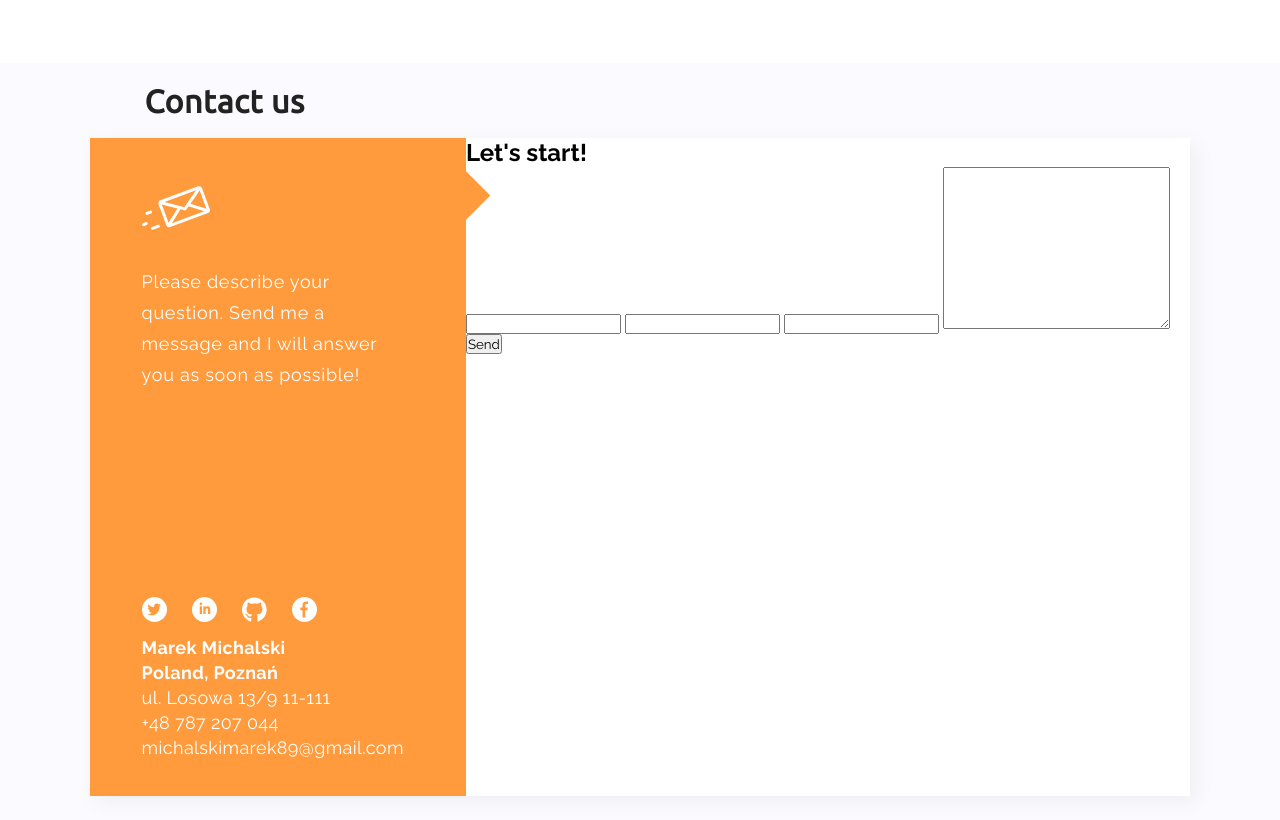
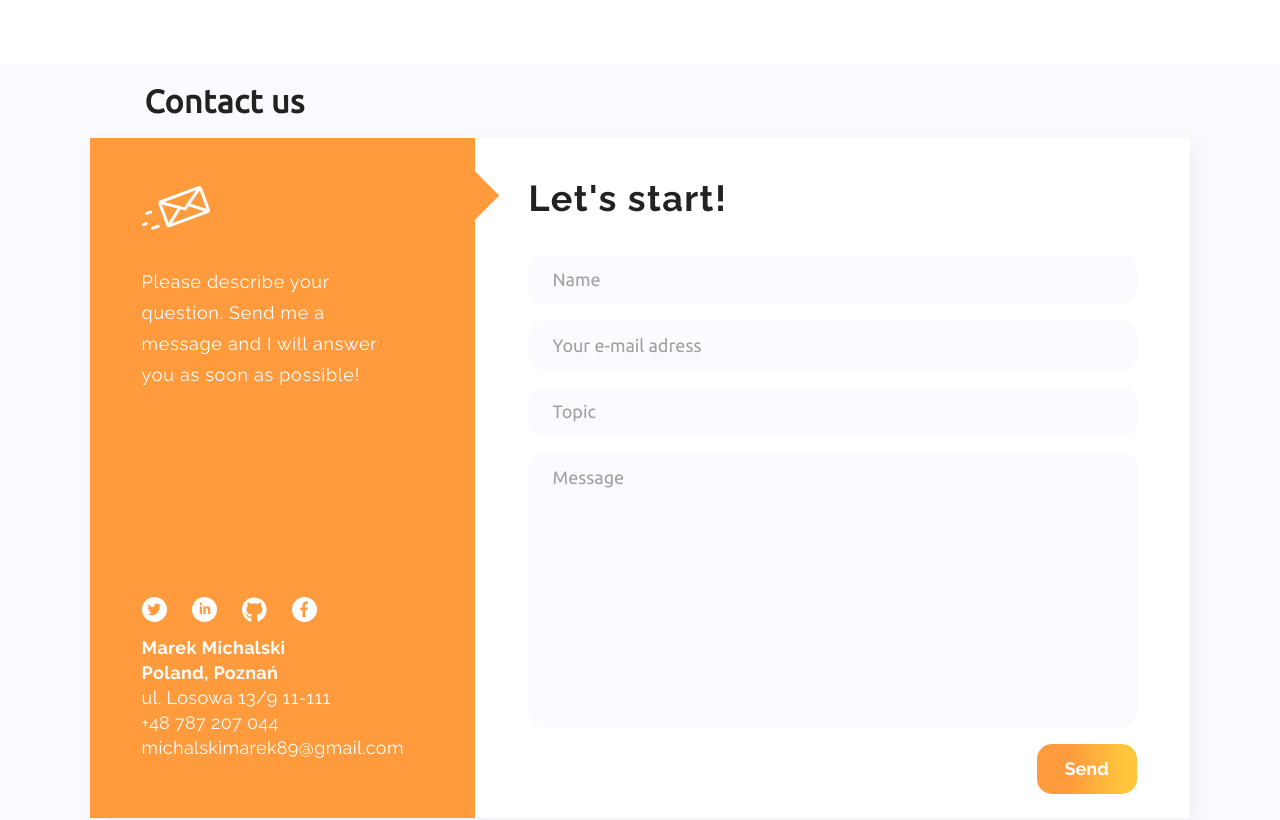
Before and after one commit to MichalskiMarek/coderscamp-portfolio-page, a website: page index.html in a window 1280 px wide. Shown: the part 3320-4140 px from the top of the page. Drawn offline with Linux system fonts and the light colour scheme.

Commit message:
add form styling

```diff
--- a/index.html
+++ b/index.html
@@ -207,13 +207,13 @@
         </div>
       </div>
       <div class="contact-form">
-        <h2 class="contact-form__title">Let's start!</h2>
         <form class="contact-form__form" action="">
-          <input class="contact-form__input" type="text" />
-          <input class="contact-form__input" type="email" name="" id="" />
-          <input class="contact-form__input" type="text" />
-          <textarea class="contact-form__input contact-form__input--textarea  " name="" id="" cols="30"
-            rows="10"></textarea>
+          <h2 class="contact-form__title">Let's start!</h2>
+          <input class="contact-form__input" type="text" placeholder="Name" />
+          <input class="contact-form__input" type="email" name="" placeholder="Your e-mail adress" />
+          <input class="contact-form__input" type="text" placeholder="Topic" />
+          <textarea class="contact-form__input contact-form__input--textarea" placeholder="Message" name="" id=""
+            cols="30" rows="10"></textarea>
           <button class="contact-form__btn">Send</button>
         </form>
       </div>
--- a/scss/styles.scss
+++ b/scss/styles.scss
@@ -578,6 +578,85 @@
   }
 }
 
+.contact-form {
+  width: 65%;
+  display: flex;
+  flex-direction: column;
+  align-items: flex-start;
+
+  &__title {
+    margin: 30px 0 25px 0;
+    font-family: Raleway;
+    font-style: normal;
+    font-weight: bold;
+    font-size: 36px;
+    line-height: 172.35%;
+    letter-spacing: 0.04em;
+    color: #222222;
+  }
+
+  &__form {
+    width: 85%;
+    display: flex;
+    flex-direction: column;
+    align-items: flex-start;
+    margin: 0 auto;
+  }
+
+  &__input {
+    width: 100%;
+    background: #fafaff;
+    border-radius: 15px;
+    border: none;
+    margin-bottom: 17px;
+    font-family: Ubuntu;
+    font-style: normal;
+    font-weight: normal;
+    font-size: 18px;
+    line-height: 25px;
+    display: flex;
+    align-items: center;
+    color: #222222;
+    padding: 12px 24px;
+    resize: none;
+
+    &::placeholder {
+      font-family: Ubuntu;
+      font-style: normal;
+      font-weight: normal;
+      font-size: 18px;
+      line-height: 25px;
+      display: flex;
+      align-items: center;
+      color: #a0a0a0;
+    }
+  }
+
+  &__btn {
+    width: 100px;
+    height: 50px;
+    align-self: center;
+    margin-bottom: 24px;
+    background: linear-gradient(270deg, #ffc53d 14%, #ff9a3d 68.5%);
+    border-radius: 15px;
+    cursor: pointer;
+    color: #ffffff;
+    font-style: normal;
+    font-weight: bold;
+    font-size: 18px;
+    line-height: 21px;
+    border: none;
+    align-self: flex-end;
+
+    &:hover {
+      background: #ffffff;
+      border: 1px solid #ffc53d;
+      border-radius: 15px;
+      color: #ffc53d;
+    }
+  }
+}
+
 .footer {
   display: flex;
   justify-content: center;
```
Also changed, not shown: css/styles.css.
